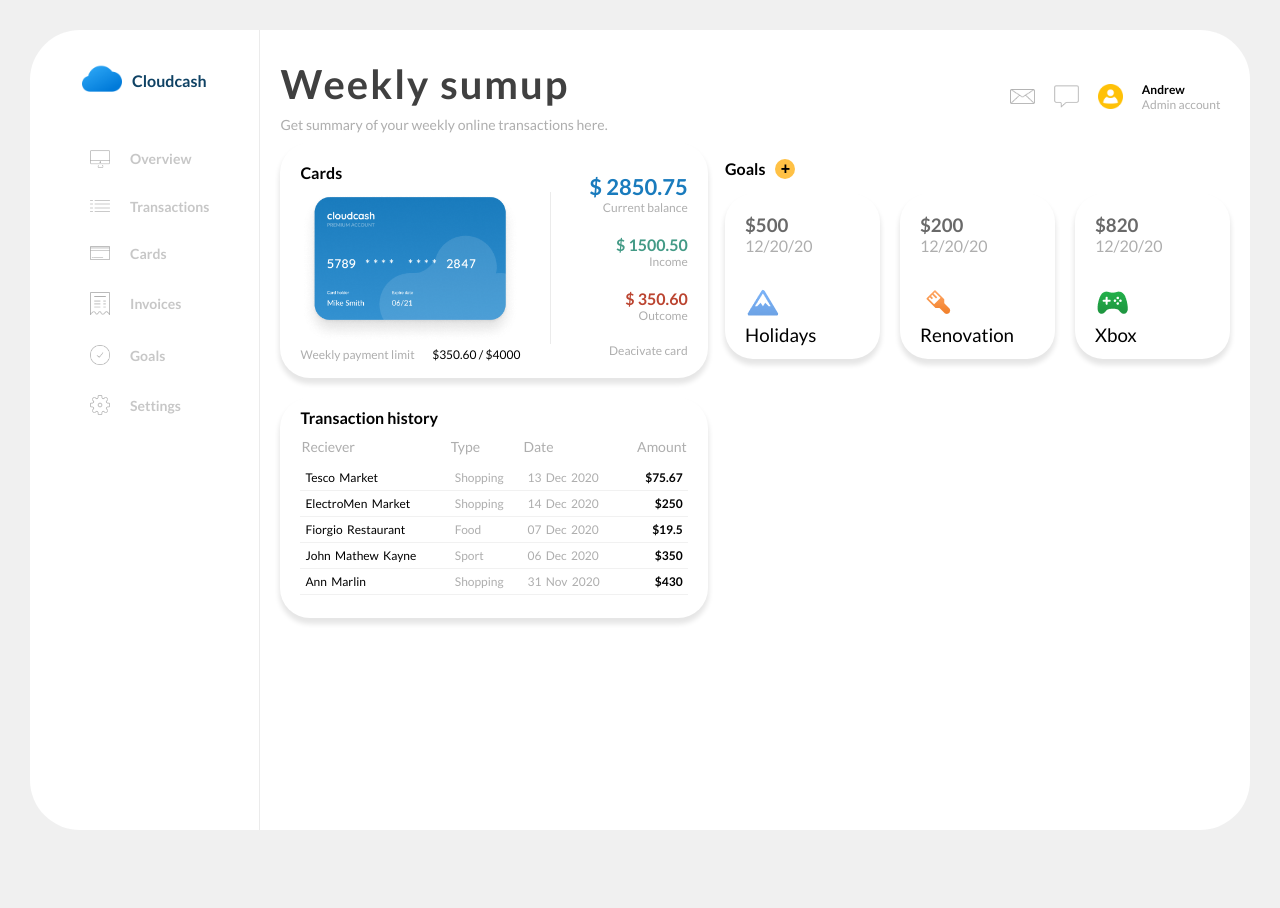
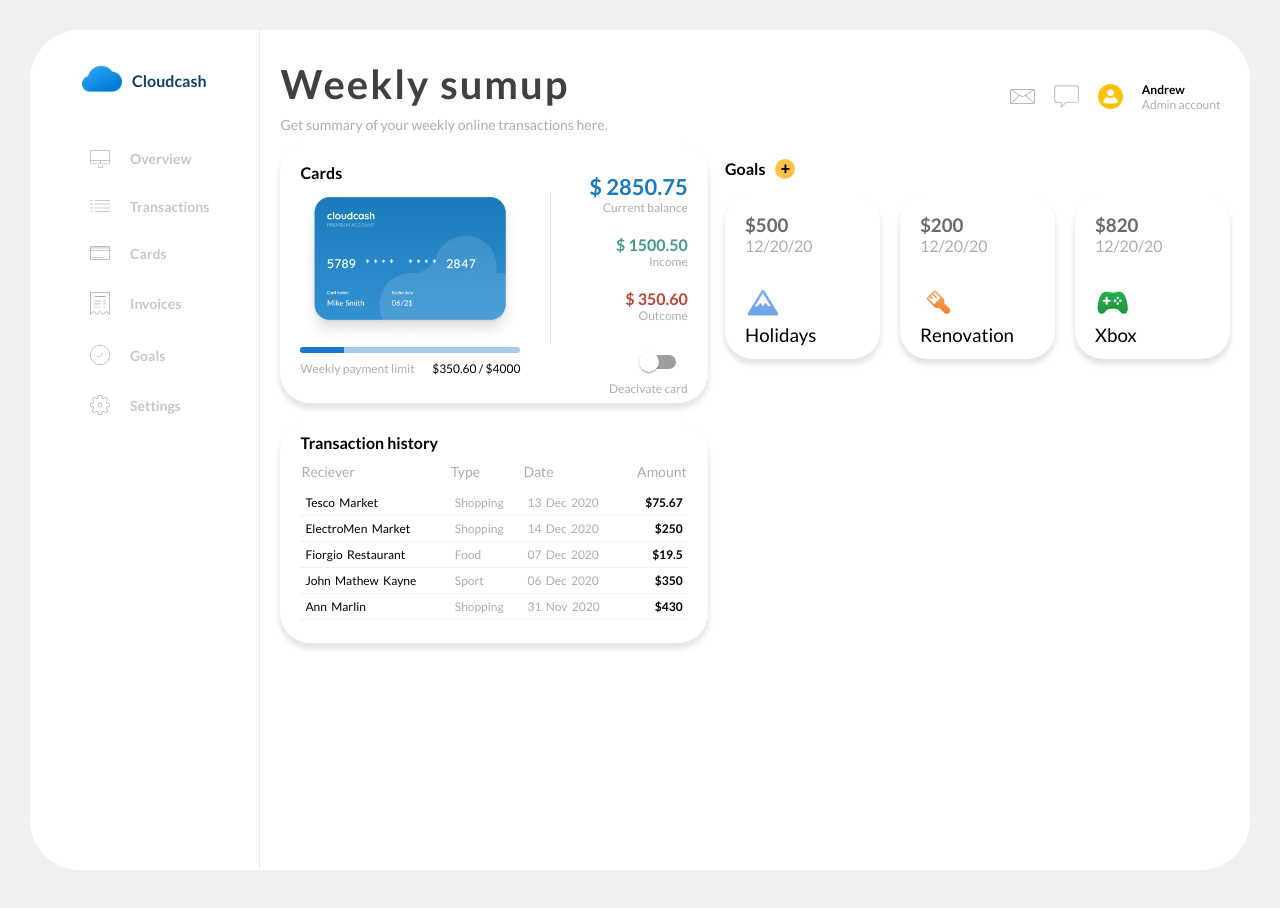
Before and after one commit to BudakovDmitry/Finance-Dashboard, a React (Create React App) app in the folder finance-dashboard/: page / in a window 1280 px wide. Shown: the top 908 px of the page. Built offline with nearby package versions, Linux system fonts and the light colour scheme.

Commit message:
add progressBar and switch

```diff
--- a/finance-dashboard/package.json
+++ b/finance-dashboard/package.json
@@ -3,12 +3,17 @@
   "version": "0.1.0",
   "private": true,
   "dependencies": {
+    "@emotion/react": "^11.8.2",
+    "@emotion/styled": "^11.8.1",
+    "@mui/material": "^5.5.3",
+    "@mui/styled-engine-sc": "^5.5.2",
     "@testing-library/jest-dom": "^5.16.3",
     "@testing-library/react": "^12.1.4",
     "@testing-library/user-event": "^13.5.0",
     "react": "^18.0.0",
     "react-dom": "^18.0.0",
     "react-scripts": "5.0.0",
+    "styled-components": "^5.3.5",
     "web-vitals": "^2.1.4"
   },
   "scripts": {
--- a/finance-dashboard/src/App.css
+++ b/finance-dashboard/src/App.css
@@ -1,7 +1,7 @@
 .app {
   background-color: #FFFFFF;
   width: 100%;
-  height: 100vh;
+  height: 105vh;
   border-radius: 50px;
   display: flex;
 }
--- a/finance-dashboard/src/components/Cards/Cards.css
+++ b/finance-dashboard/src/components/Cards/Cards.css
@@ -2,7 +2,7 @@
   display: flex;
   justify-content: space-between;
   width: 45%;
-  height: 235px;
+  height: 260px;
   border-radius: 30px;
   box-shadow: 0px 5px 5px 1px rgba(0,0,0,0.1);
   margin-bottom: 20px;
--- a/finance-dashboard/src/components/Cards/Cards.js
+++ b/finance-dashboard/src/components/Cards/Cards.js
@@ -1,4 +1,5 @@
 import Card from "../../images/Card.png";
+import { Switch, LinearProgress } from "@mui/material";
 import "./Cards.css";
 
 export default function Cards() {
@@ -7,6 +8,16 @@ export default function Cards() {
       <div className="card">
         <h3 className="card--title">Cards</h3>
         <img src={Card} alt="Card" />
+        <LinearProgress
+          variant="determinate"
+          value={20}
+          sx={{
+            width: 220,
+            height: 6,
+            marginBottom: 1,
+            borderRadius: 10,
+          }}
+        />
         <div className="card--limit">
           <p>Weekly payment limit</p>
           <p className="card--limit--balance">
@@ -27,7 +38,10 @@ export default function Cards() {
           <p>$ 350.60</p>
           <p>Outcome</p>
         </div>
-        <p className="card--info--deactivate">Deacivate card</p>
+        <div className="card--info--item">
+          <Switch />
+          <p className="card--info--deactivate">Deacivate card</p>
+        </div>
       </div>
     </div>
   );
```
Also changed, not shown: finance-dashboard/src/index.js (+5 -5 lines), 1 other file (tests, documents, lock files or other folders).
